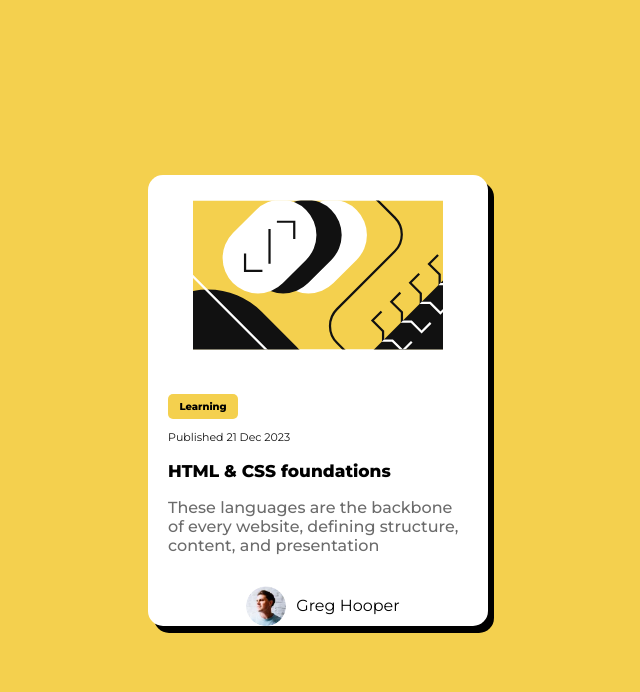
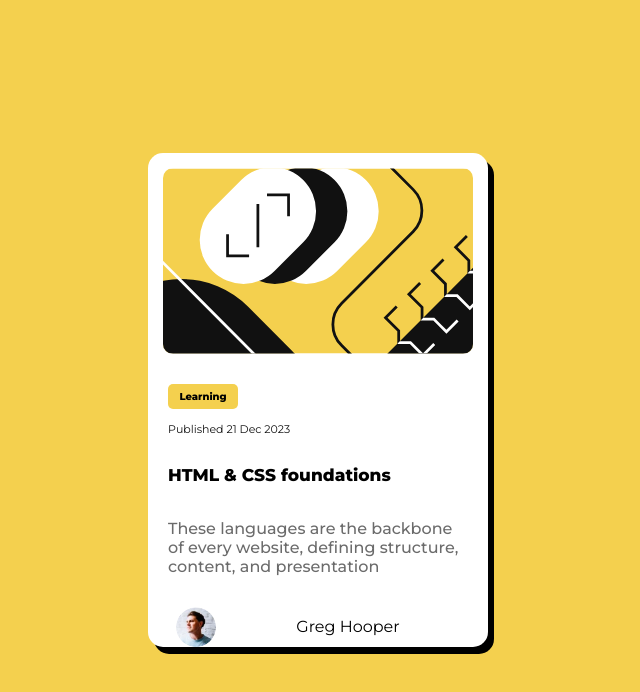
Before and after one commit to 0maa/blog-preview-card, a plain HTML site: page index.html in a window 1280 px wide. Shown: the whole page, without its empty margins (322-962 px from the left). Drawn offline with Linux system fonts and the light colour scheme; a web font is replaced by a local one.

Commit message:
updated styling

```diff
--- a/styles.css
+++ b/styles.css
@@ -1,22 +1,3 @@
-/* @font-face {
-    font-family: 'FigtreeItalic';
-    src: url(font/Figtree/static/Figtree-Italic.ttf)
-    format('truetype');
-    font-weight: normal;
-    font-style: italic;
-/* } */
-
-/* @font-face {
-    font-family:'BoldItalic' ;
-    src: url('font/Figtree/static/Figtree-BoldItalic.ttf')
-    format('truetype');
-/* } */
-
-/* @font-face {
-    font-family: 'Variable';
-    src: url('font\Figtree\Figtree-VariableFont_wght.ttf')
-    format('truetype');
-/* } */
 *{
     box-sizing: border-box;
 }
@@ -52,21 +33,30 @@ body{
     margin:25px;
 }
 
-.image img{
-    border-radius: 20px;
-    /* width: 80%; */
-    width: 250px;
-    height: 200px;
-    margin-top: px;
-    /* padding: 10px */
+.image{
+
+    width: 100%;
+     /* width: 250px;
+    height: 200px; */
+    /* margin: 10px 10px; */
+    padding: 15px;
+    display: flex;
+    justify-content: center;
+    align-items: center;
+}
+
+#img{
+    border-radius: 10px;
+    /* width: 250px;
+    height: 200px; */
+    width:100%;
 
 }
-
 .icon{
     width: 40px;
     height: 40px;
-    /* position: relative;
-    right: 70px; */
+     position: relative;
+     right: 70px;
     border-radius: 50%;
 
     /* display: flex;
@@ -107,16 +97,20 @@ body{
     width: 70px;
     height: 25px;
     border-radius: 5px;
+    /* margin:  */
 }
 
 .published{
     font-size: 11px;
-    color: hsl(0, 0%, 7%)
+    color: hsl(0, 0%, 7%);
+    padding-top: 2px;
 }
 
 .foundations{
     font-weight: 800;
     font-size: 17px;
+    padding-top: 1px;
+    padding-bottom: 1px;
 }
 
 .description{
```
